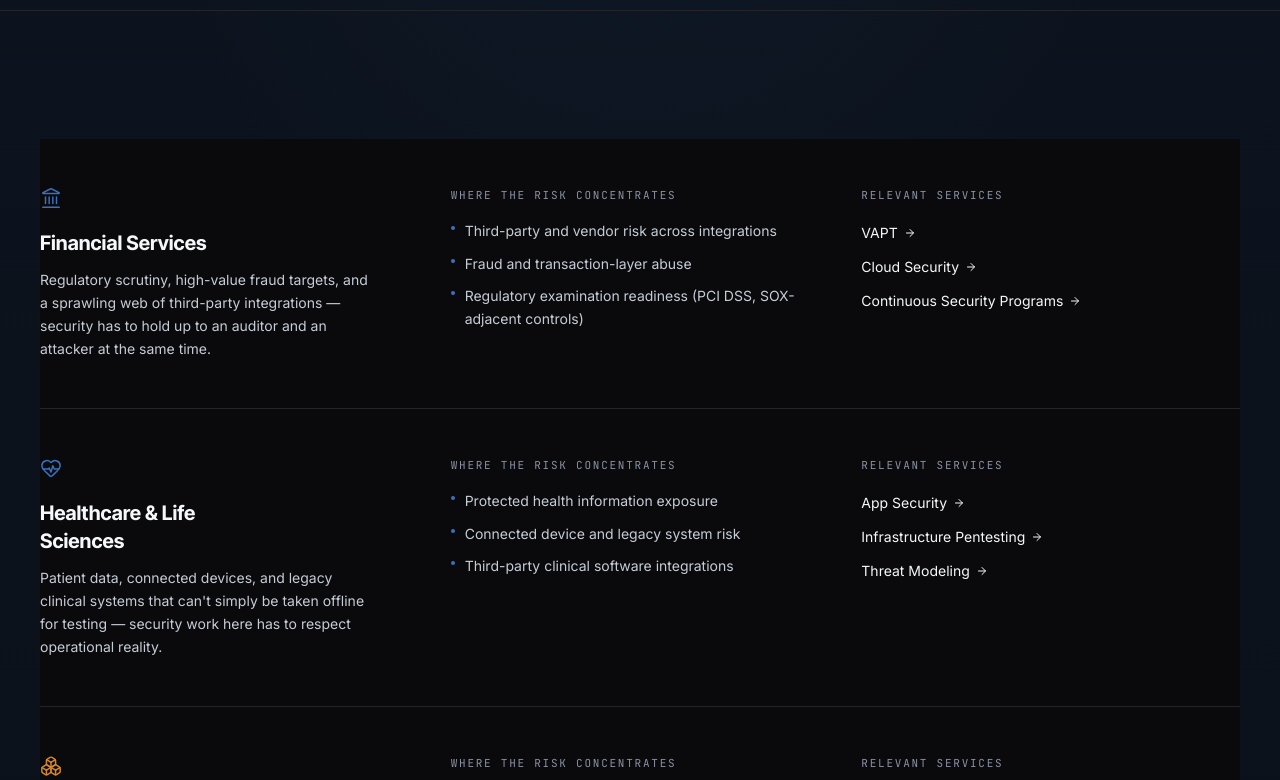
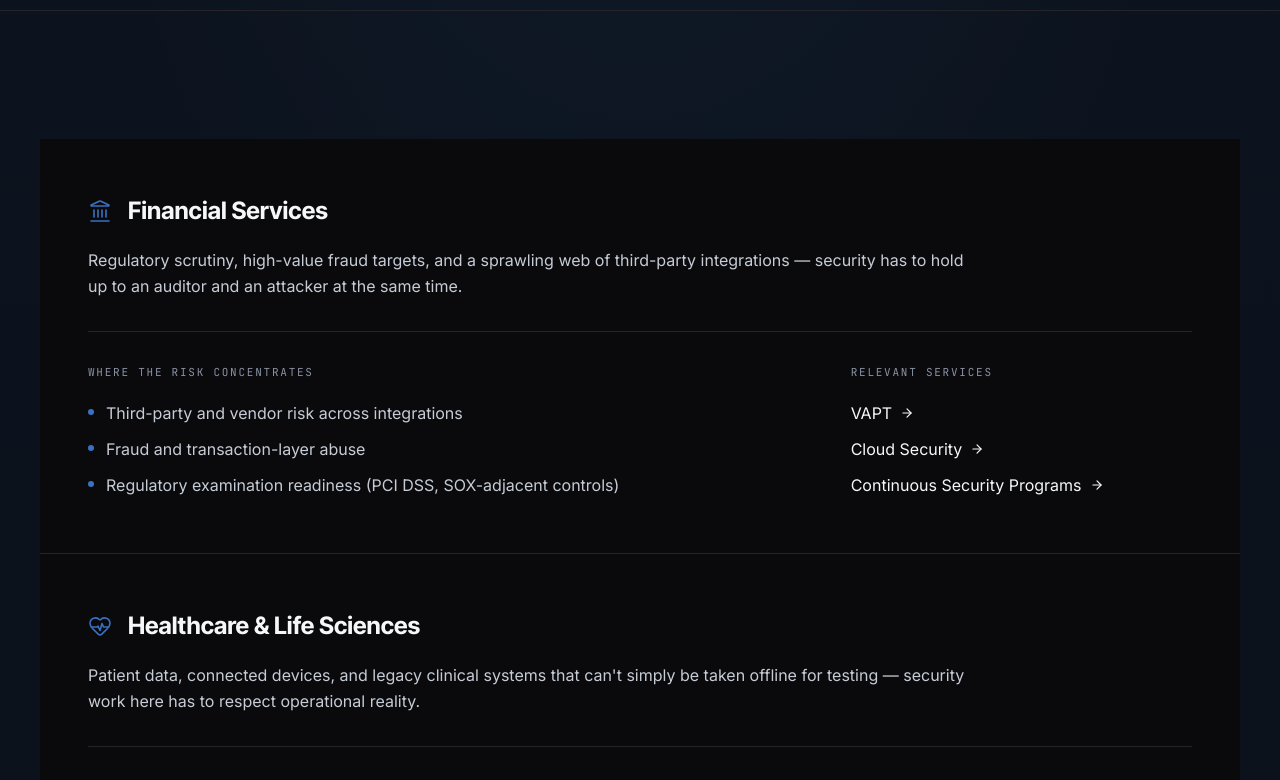
Before and after one commit to Cyberspatz-Web/CYSP, a React (Vite) app: page /industries in a window 1280 px wide. Shown: the part 540-1320 px from the top of the page. Built offline with nearby package versions, Linux system fonts and the light colour scheme.

Commit message:
spacing updates

```diff
--- a/src/pages/Industries.tsx
+++ b/src/pages/Industries.tsx
@@ -19,15 +19,18 @@ export function Industries() {
         path="/industries"
       />
       <section className="pt-40 pb-20 md:pt-48 md:pb-24 relative overflow-hidden">
-        <AmbientGlow tone="mixed" className="w-[520px] h-[520px] -top-40 left-1/2 -translate-x-1/2 opacity-70" />
+        <AmbientGlow
+          tone="mixed"
+          className="w-[520px] h-[520px] -top-40 left-1/2 -translate-x-1/2 opacity-70"
+        />
         <Container className="relative">
           <StatusBadge label="6 industries served" />
           <h1 className="mt-8 text-display-lg font-display font-extrabold max-w-[18ch]">
             Different industries, different attack surfaces.
           </h1>
           <p className="mt-6 text-lg text-paper-dim max-w-[54ch] leading-relaxed">
-            We tailor scope to what actually puts your business at risk —
-            not a generic checklist run against every client the same way.
+            We tailor scope to what actually puts your business at risk — not a
+            generic checklist run against every client the same way.
           </p>
         </Container>
       </section>
@@ -42,9 +45,9 @@ export function Industries() {
                 whileInView={{ opacity: 1, y: 0 }}
                 viewport={{ once: true, margin: "-60px" }}
                 transition={{ duration: 0.5, delay: (i % 3) * 0.05 }}
-                className="bg-ink py-10 md:py-12"
+                className="bg-ink px-8 py-12 md:px-12 md:py-14"
               >
-                <div className="grid md:grid-cols-12 gap-8">
+                {/* <div className="grid md:grid-cols-12 gap-8">
                   <div className="md:col-span-4">
                     <industry.icon size={22} className={accentClass(i)} strokeWidth={1.6} />
                     <h2 className="mt-5 text-xl font-display font-bold text-paper max-w-[16ch]">
@@ -87,6 +90,78 @@ export function Industries() {
                       })}
                     </ul>
                   </div>
+                </div> */}
+                <div className="space-y-8">
+                  {/* Header */}
+                  <div>
+                    <div className="flex items-center gap-4">
+                      <industry.icon
+                        size={24}
+                        className={accentClass(i)}
+                        strokeWidth={1.6}
+                      />
+
+                      <h2 className="text-2xl font-display font-bold text-paper">
+                        {industry.name}
+                      </h2>
+                    </div>
+
+                    <p className="mt-5 text-paper-dim leading-relaxed max-w-4xl">
+                      {industry.description}
+                    </p>
+                  </div>
+
+                  <div className="border-t border-border pt-8">
+                    <div className="grid lg:grid-cols-12 gap-10">
+                      {/* Risks */}
+                      <div className="lg:col-span-8">
+                        <p className="label-mono mb-5">
+                          Where the risk concentrates
+                        </p>
+
+                        <ul className="space-y-3">
+                          {industry.keyRisks.map((risk) => (
+                            <li
+                              key={risk}
+                              className="flex items-start gap-3 text-paper-dim"
+                            >
+                              <span className="mt-2 h-1.5 w-1.5 rounded-full bg-signal shrink-0" />
+                              <span>{risk}</span>
+                            </li>
+                          ))}
+                        </ul>
+                      </div>
+
+                      {/* Services */}
+                      <div className="lg:col-span-4">
+                        <p className="label-mono mb-5">Relevant Services</p>
+
+                        <ul className="space-y-3">
+                          {industry.relevantServiceSlugs.map((slug) => {
+                            const service = getServiceBySlug(slug);
+
+                            if (!service) return null;
+
+                            return (
+                              <li key={slug}>
+                                <Link
+                                  to={`/services/${slug}`}
+                                  className="group inline-flex items-center gap-2 text-paper hover:text-signal-bright transition-colors"
+                                >
+                                  {service.title}
+
+                                  <ArrowRight
+                                    size={14}
+                                    className="transition-transform group-hover:translate-x-1"
+                                  />
+                                </Link>
+                              </li>
+                            );
+                          })}
+                        </ul>
+                      </div>
+                    </div>
+                  </div>
                 </div>
               </motion.div>
             ))}
@@ -102,15 +177,17 @@ export function Industries() {
                 Don't see your industry listed?
               </h2>
               <p className="mt-4 text-paper-dim max-w-[46ch] leading-relaxed">
-                The list above reflects where we've done the most work —
-                not the limit of what we take on. Tell us about your
-                environment.
+                The list above reflects where we've done the most work — not the
+                limit of what we take on. Tell us about your environment.
               </p>
             </div>
             <Link to="/contact" className="shrink-0">
               <Button size="lg" className="group">
                 Talk to Security Team
-                <ArrowRight size={16} className="transition-transform group-hover:translate-x-0.5" />
+                <ArrowRight
+                  size={16}
+                  className="transition-transform group-hover:translate-x-0.5"
+                />
               </Button>
             </Link>
           </div>
```
